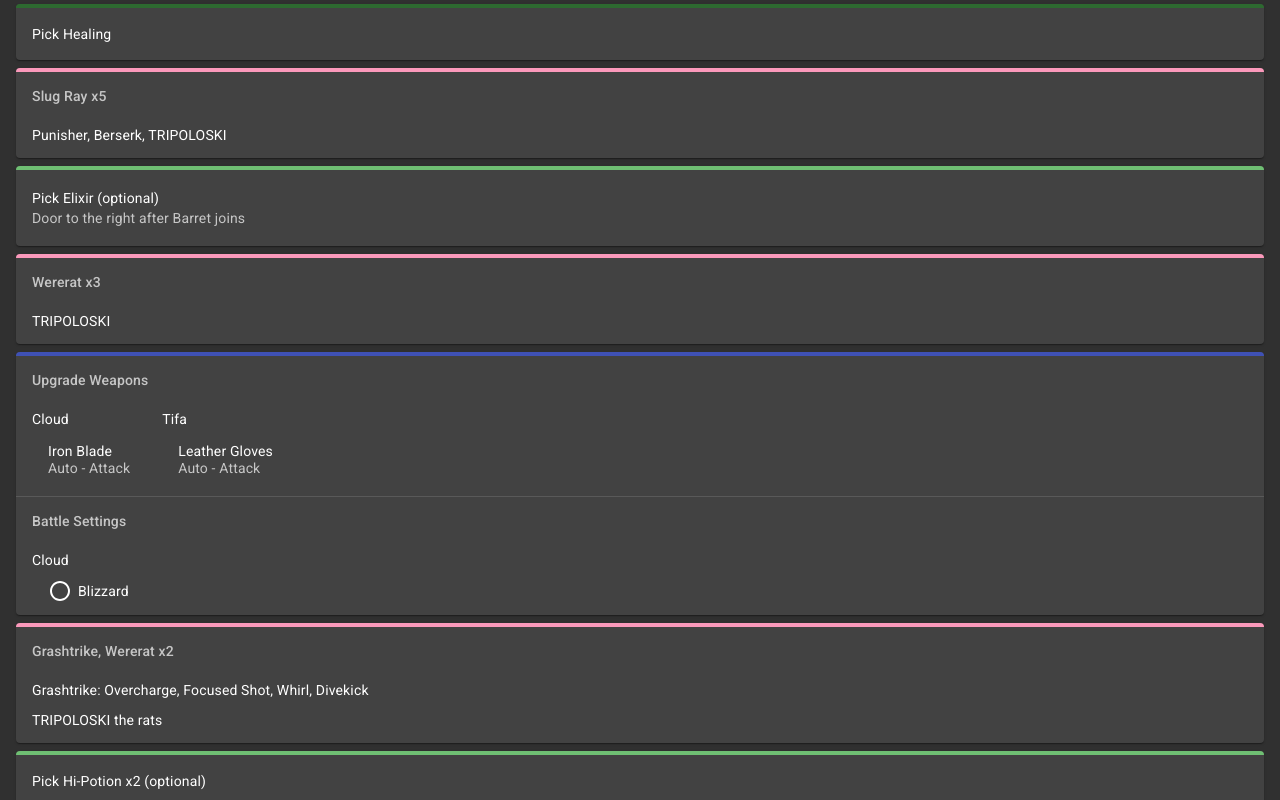
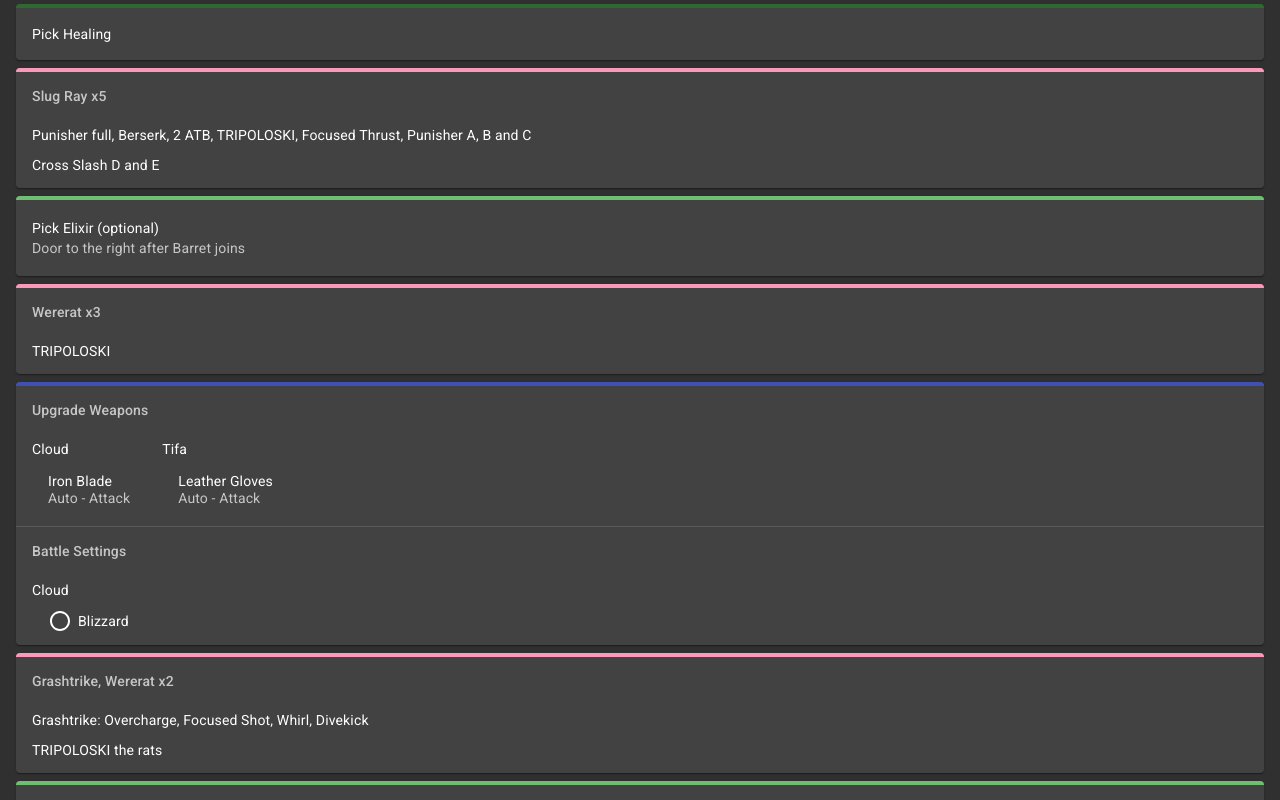
Before and after one commit to fhelwanger/ff7r-speedrun-notes, a React (Create React App) app: page / in a window 1280 px wide. Shown: the part 10080-10880 px from the top of the page. Built offline with nearby package versions, Linux system fonts and the light colour scheme.

Commit message:
Better slug ray strat

```diff
--- a/src/routes/any-nmg-normal/Chapter5.tsx
+++ b/src/routes/any-nmg-normal/Chapter5.tsx
@@ -17,7 +17,10 @@ function Chapter5() {
       <Pick item="Healing" />
       <Encounter
         enemies="Slug Ray x5"
-        instructions={["Punisher, Berserk, TRIPOLOSKI"]}
+        instructions={[
+          "Punisher full, Berserk, 2 ATB, TRIPOLOSKI, Focused Thrust, Punisher A, B and C",
+          "Cross Slash D and E",
+        ]}
       />
       <Pick
         item="Elixir"
```
